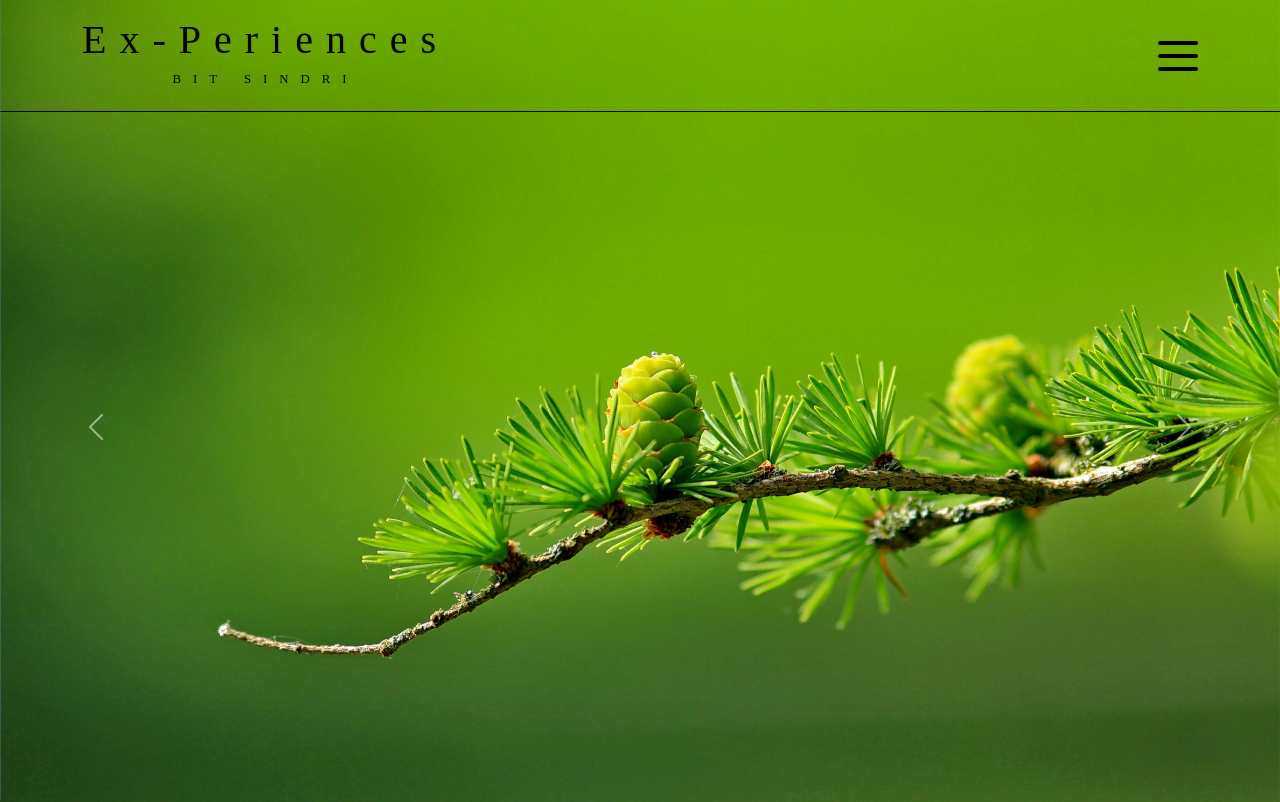
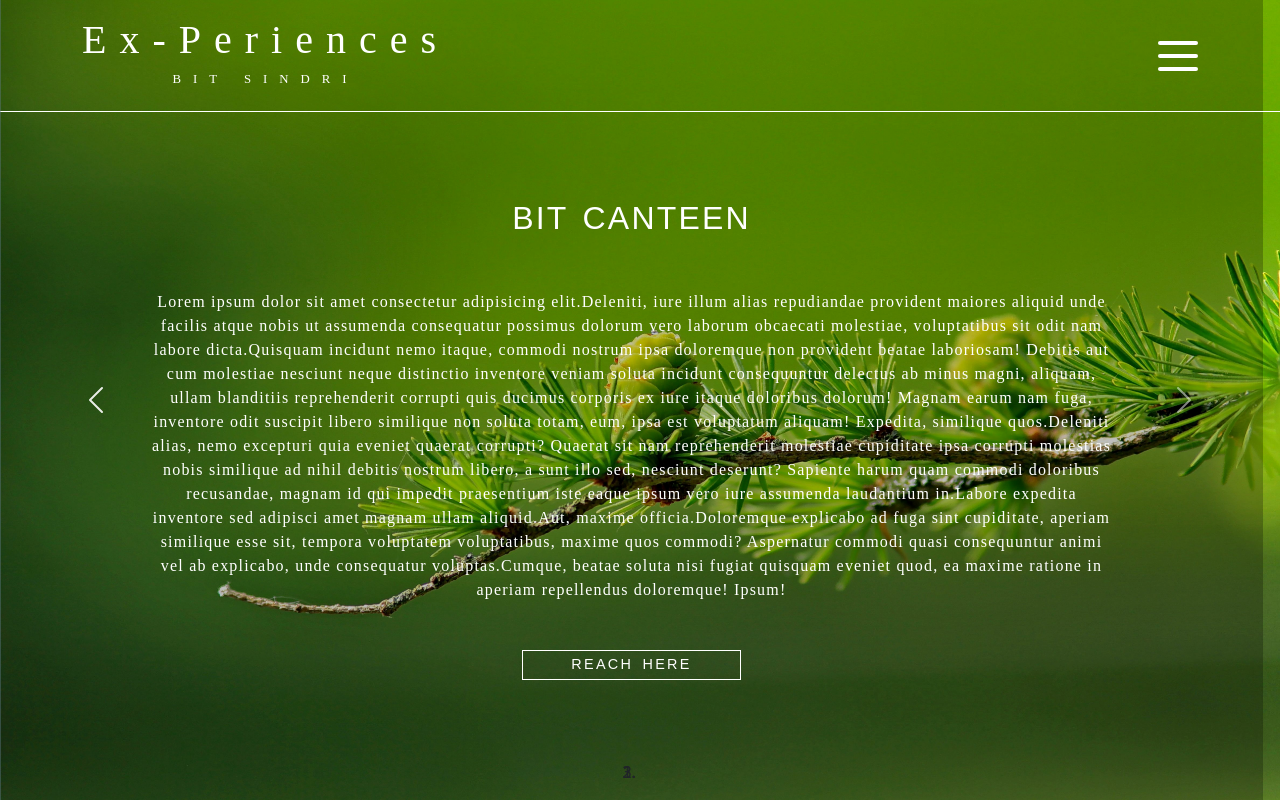
Before and after one commit to aadarshagarwal1/experiences, a React (Vite) app: page /experiences/place-1 in a window 1280 px wide. Shown: the top 802 px of the page. Built offline with nearby package versions, Linux system fonts and the light colour scheme.

Commit message:
content page configured

```diff
--- a/src/components/content-page.css
+++ b/src/components/content-page.css
@@ -5,7 +5,12 @@
   flex-direction: column;
   text-align: center;
   font-family: "nimbusSan", sans-serif;
-  margin-top: 10rem;
+  position: absolute;
+  top: 77px;
+  color: white;
+  width: calc(100vw - 17px);
+  height: 100vh;
+  z-index: 20;
   & > a {
     text-decoration: none;
   }
@@ -23,30 +28,36 @@
   display: -webkit-box;
   max-width: 60rem;
 }
-.contentPageImageGalleryImageContainer {
-  display: flex;
-  overflow: hidden;
-  border-radius: 1rem !important;
-  & > img {
-    transition: all 300ms;
-  }
-  &:hover > img {
-    transform: scale(1.1);
-  }
-}
+
 .contentPageButton {
   display: flex;
-  border: 1px solid var(--primary-color);
+  border: 1px solid white;
   padding: 0.2rem 3rem 0.2rem 3rem;
   font-size: 0.9rem;
-  color: var(--primary-color);
+  color: white;
   transition: all 300ms;
   letter-spacing: 2.3px;
   word-spacing: 3px;
   margin-bottom: 5rem;
   font-family: "nimbusSan", sans-serif;
   &:hover {
-    color: white;
-    background-color: var(--primary-color);
+    color: black;
+    background-color: white;
   }
 }
+.contentPageImage {
+  width: 100vw !important;
+  height: 100vh !important;
+}
+.contentPageImageOverlay {
+  width: calc(100vw - 17px);
+  height: 100vh;
+  background-color: black;
+  position: absolute;
+  top: 0;
+  opacity: 0.25;
+}
+.carousel-control-next,
+.carousel-control-prev {
+  z-index: 21;
+}
--- a/src/components/content-page.jsx
+++ b/src/components/content-page.jsx
@@ -9,57 +9,8 @@ export default function contentPage(props) {
   const itemArray = useSelector((store) => store.places);
   const currentItem = itemArray.filter((item) => item.id === props.id)[0];
   const images = currentItem.images;
-  function splitIntoThreeParts(arr) {
-    const numParts = 3;
-    const result = [];
-    const partSize = Math.ceil(arr.length / numParts);
-
-    for (let i = 0; i < numParts; i++) {
-      const start = i * partSize;
-      const end = start + partSize;
-      result.push(arr.slice(start, end));
-    }
-
-    return result;
-  }
-  const renderELement = splitIntoThreeParts(images).map((item, index) => {
-    const el = item.map((item) => {
   return (
-        <div
-          className="contentPageImageGalleryImageContainer mb-4 rounded"
-          key={index}
-        >
-          <img
-            src={item}
-            className="w-100 shadow-1-strong  "
-            alt="Boat on Calm Water"
-          />
-        </div>
-      );
-    });
-    return <div className="col-lg-4 mb-4 mb-lg-0">{el}</div>;
-  });
-  useEffect(() => {
-    dispatch(headerSliceActions.setColor("black"));
-  }, []);
-  return (
-    /*
-    <div className="contentPage">
-      <p className="contentPageHeading">{currentItem.name}</p>
-      <p className="contentPageContent content-font">
-        {currentItem.description}
-      </p>
-      <Link to={currentItem.mapLink}>
-        <div className="contentPageButton">REACH HERE</div>
-      </Link>
-      <div
-        className="contentPageImageGallery "
-        style={{ width: "70vw", marginBottom: "5rem" }}
-      >
-        <div className="row">{renderELement}</div>
-      </div>
-    </div>
-    */
+    <div>
       <div
         id="carouselExampleIndicators"
         className="carousel slide"
@@ -77,21 +28,21 @@ export default function contentPage(props) {
         <div className="carousel-inner">
           <div className="carousel-item active">
             <img
-            className="d-block w-100"
+              className="d-block contentPageImage"
               src="image (1).jpg"
               alt="First slide"
             />
           </div>
           <div className="carousel-item">
             <img
-            className="d-block w-100"
+              className="d-block contentPageImage"
               src="image (2).jpg"
               alt="Second slide"
             />
           </div>
           <div className="carousel-item">
             <img
-            className="d-block w-100"
+              className="d-block contentPageImage"
               src="image (3).jpg"
               alt="Third slide"
             />
@@ -103,7 +54,10 @@ export default function contentPage(props) {
           role="button"
           data-slide="prev"
         >
-        <span className="carousel-control-prev-icon" aria-hidden="true"></span>
+          <span
+            className="carousel-control-prev-icon"
+            aria-hidden="true"
+          ></span>
         </a>
         <a
           className="carousel-control-next"
@@ -111,8 +65,23 @@ export default function contentPage(props) {
           role="button"
           data-slide="next"
         >
-        <span className="carousel-control-next-icon" aria-hidden="true"></span>
+          <span
+            className="carousel-control-next-icon"
+            aria-hidden="true"
+          ></span>
         </a>
+      </div>
+      <div style={{ height: "8rem" }}></div>
+      <div className="contentPage">
+        <p className="contentPageHeading">{currentItem.name}</p>
+        <p className="contentPageContent content-font">
+          {currentItem.description}
+        </p>
+        <Link to={currentItem.mapLink}>
+          <div className="contentPageButton">REACH HERE</div>
+        </Link>
+      </div>
+      <div className="contentPageImageOverlay"></div>
     </div>
   );
 }
--- a/src/store/headerSlice.js
+++ b/src/store/headerSlice.js
@@ -7,7 +7,7 @@ const headerSlice = createSlice({
   },
   reducers: {
     setColor: (state, action) => {
-      state.color = action.payload;
+      state.color = "white";
     },
   },
 });
```
Lines whose indentation alone changed are shown as unchanged.
